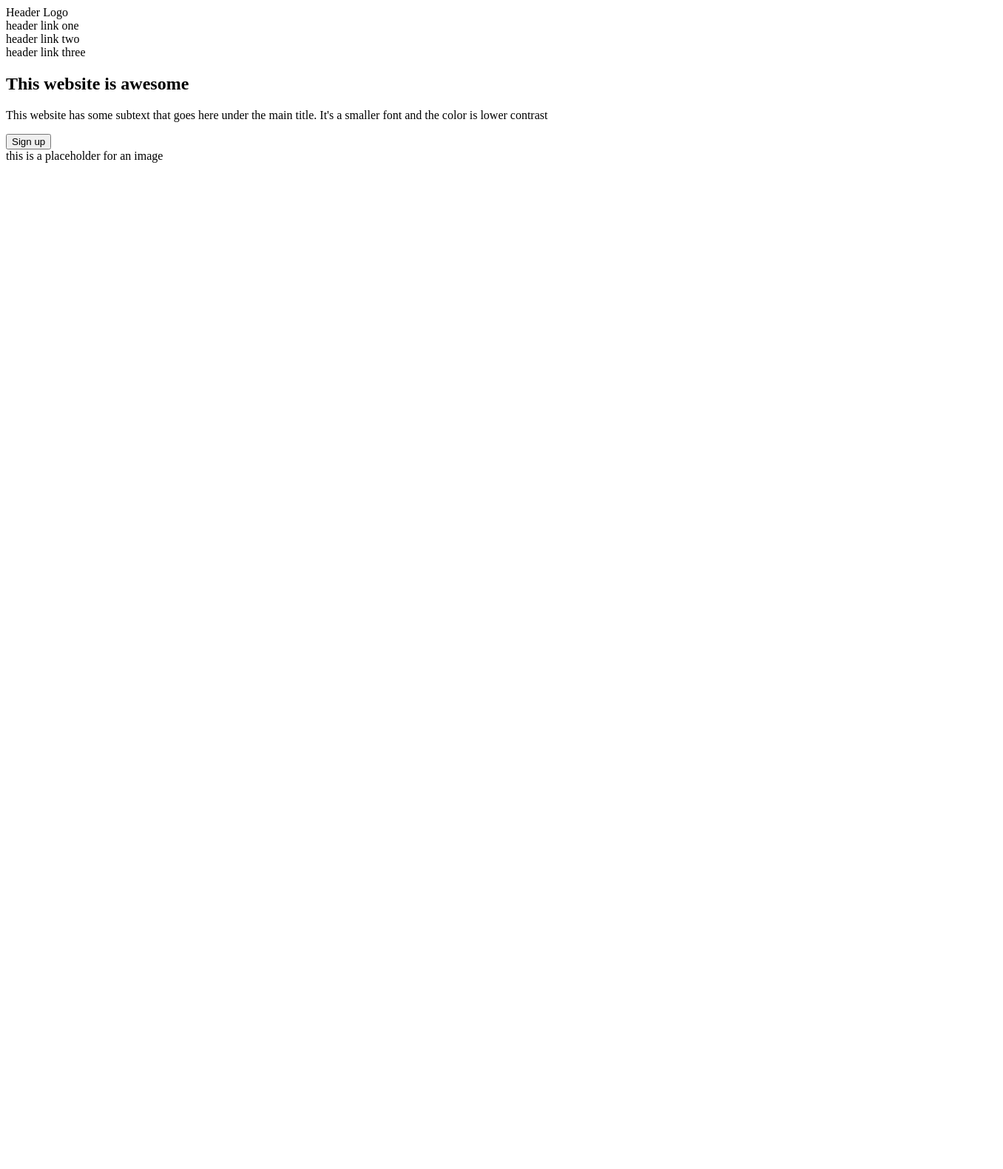
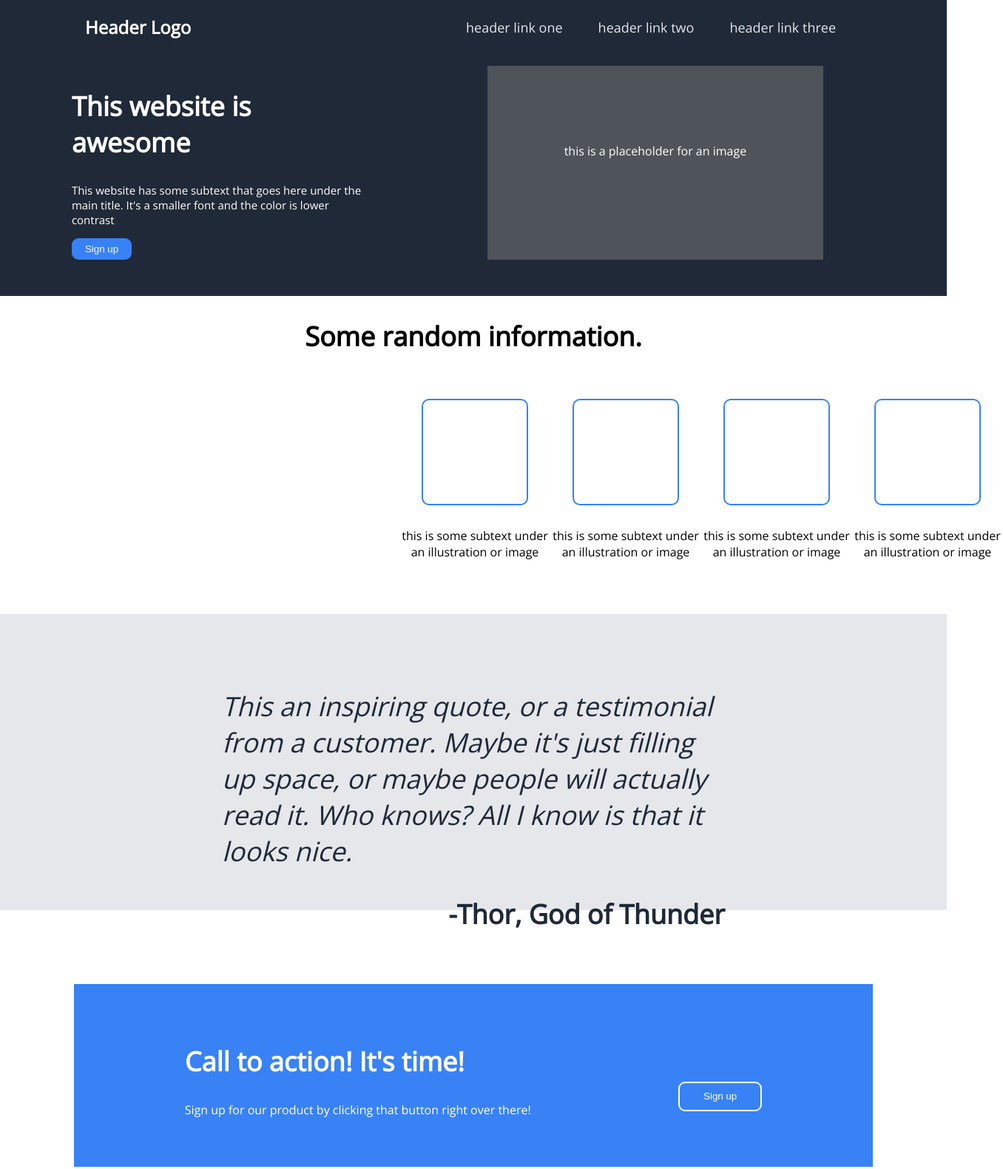
Before and after one commit to chimaihueze/landing-page, a plain HTML site: page index.html in a window 1280 px wide. Shown: the top 1580 px of the page at 74% size, 1356 px wide, since content can reach past the window. Before the commit the page ends 800 px from the top, so only its background shows below. Drawn offline with nearby package versions, Linux system fonts and the light colour scheme.

Commit message:
landing page prototype - The Odin Project

```diff
--- a/css/style.css
+++ b/css/style.css
@@ -0,0 +1,143 @@
+@import url('https://fonts.googleapis.com/css2?family=Open+Sans:wght@300&display=swap');
+
+body {
+    font-family: 'Open Sans', sans-serif;
+    margin: 0;
+    padding: 0;
+}
+
+header {
+    background: #1f2937;
+    color: white;
+    height: 400px;
+}
+
+nav {
+    display: flex;
+    padding: 20px 0px 20px 100px;
+
+    align-items: center;
+}
+
+header > article > h2 {
+    font-size: 48px;
+}
+
+.links {
+    display: flex;
+    width: 500px;
+    margin-left: auto;
+    padding: 0px 150px 0px 0px;
+    font-size: 18px;
+    color: #e5e7eb;
+    justify-content: space-between;
+}
+
+.header-logo {
+    margin-right: 0.5rem;
+    font-weight: 700;
+    font-size: 24px;
+    padding-left: 15px;
+}
+
+.header-content {
+    display: flex;
+    padding: 1rem;
+    justify-content: space-around;
+}
+
+.text-content {
+    width: 400px;
+}
+
+.text-content > p {
+    font-size: 15px;
+}
+
+.image {
+    background: hsl(0, 0%, 50%, 0.5);
+    margin-right: 70px;
+    padding: 6.5rem;
+    align-items: center;
+    justify-content: center;
+}
+
+.btn-header {
+    background: #3882f6;
+    color: white;
+    padding: 7px 18px;
+    border: 0px;
+    border-radius: 9px;
+}
+
+.random-info {
+    text-align: center;
+    height: 400px;
+}
+
+.blocks {
+    display: flex;
+    padding: 0px 400px;
+    margin: auto;
+    height: 300px;
+    width: 200px;
+    justify-content: space-around;
+}
+
+h2 {
+    font-size: 36px;
+}
+
+.block {
+    padding: 70px;
+    margin: 30px;
+    border-radius: 10px;
+    border: 2px solid #3882f6;
+}
+
+.quote {
+    height: 200px;
+    background: #e5e7eb;
+    font-size: 36px;
+    color: #1f2937;
+    font-style: italic;
+    text-align: left;
+    padding: 100px 300px;
+}
+
+.quote > p {
+    text-align: right;
+    font-weight: bold;
+    font-style: normal;
+}
+
+.action {
+    display: flex;
+    background: #3882f6;
+    color: white;
+    justify-content: space-around;
+    margin: 100px;
+    padding: 50px;
+}
+
+.action > .p {
+    color: #e5e7eb;
+}
+
+.btn-action {
+    background: #3882f6;
+    color: white;
+    margin-bottom: 25px;
+    height: 40px;
+    padding: 7px 32px;
+    border: 2px white solid;
+    border-radius: 9px;
+    align-self: self-end;
+}
+
+footer {
+    text-align: center;
+    background: #1f2937;
+    color: white;
+    padding: 2rem;
+}
--- a/index.html
+++ b/index.html
@@ -13,8 +13,8 @@
     <header>
 
         <nav>
+
             <div class="header-logo">Header Logo</div>
-
             <div class="links">
                 <div class="headerlink1">header link one</div>
                 <div class="headerlink2">header link two</div>
@@ -36,6 +36,56 @@
         </article>
 
     </header>
+
+    <main>
+        <article class="random-info">
+
+            <h2>Some random information.</h2>
+
+            <div class="blocks">
+
+                <div class="info1">
+                    <div class="block"></div>
+                    <p class="block-info">this is some subtext under an illustration or image</p>
+                </div>
+
+                <div class="info2">
+                    <div class="block"></div>
+                    <p class="block-info">this is some subtext under an illustration or image</p>
+                </div>
+
+                <div class="info3">
+                    <div class="block"></div>
+                    <p class="block-info">this is some subtext under an illustration or image</p>
+                </div>
+
+                <div class="info4">
+                    <div class="block"></div>
+                    <p class="block-info">this is some subtext under an illustration or image</p>
+                </div>
+            </div>
+
+        </article>
+
+        <div class="quote">
+            This an inspiring quote, or a testimonial from a customer. Maybe it's just filling up space, or maybe people will actually read it. Who knows? All I know is that it looks nice.
+            <p class="thor">-Thor, God of Thunder</p>
+        </div>
+
+        <div class="action">
+            <div class="call-to-action">
+                <h2>Call to action! It's time!</h2>
+                <p>Sign up for our product by clicking that button right over there!</p>
+            </div>
+
+            <button class="btn-action">Sign up</button>
+        </div>
+
+    </main>
+
+    <footer>
+        <p>Copyright &copy; The Odin Project 2021</p>
+    </footer>
 </body>
 
 </html>
```
